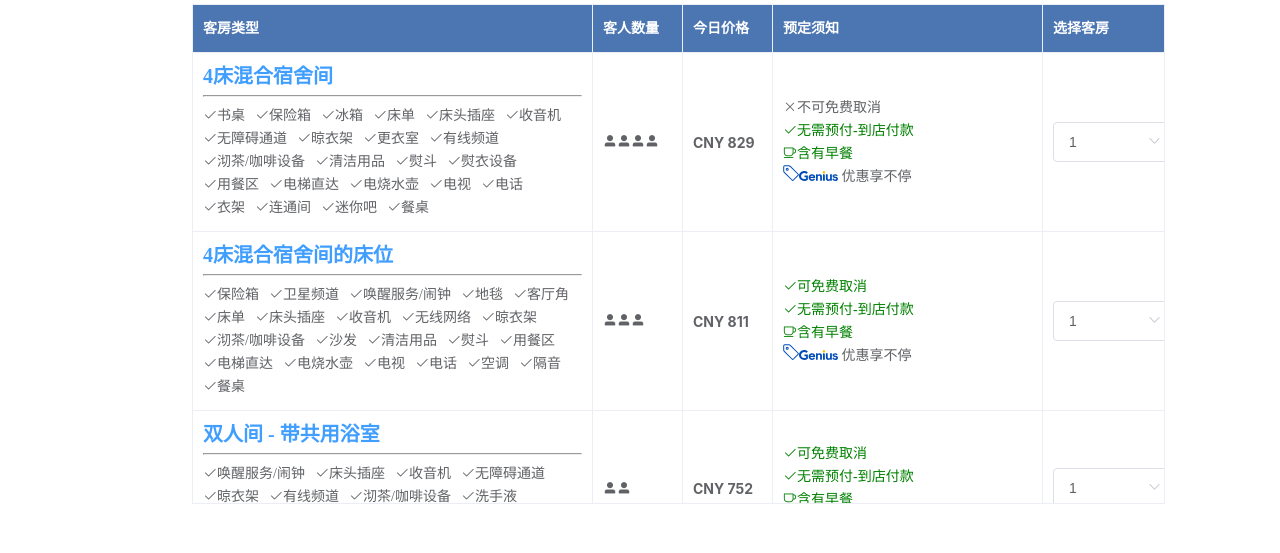
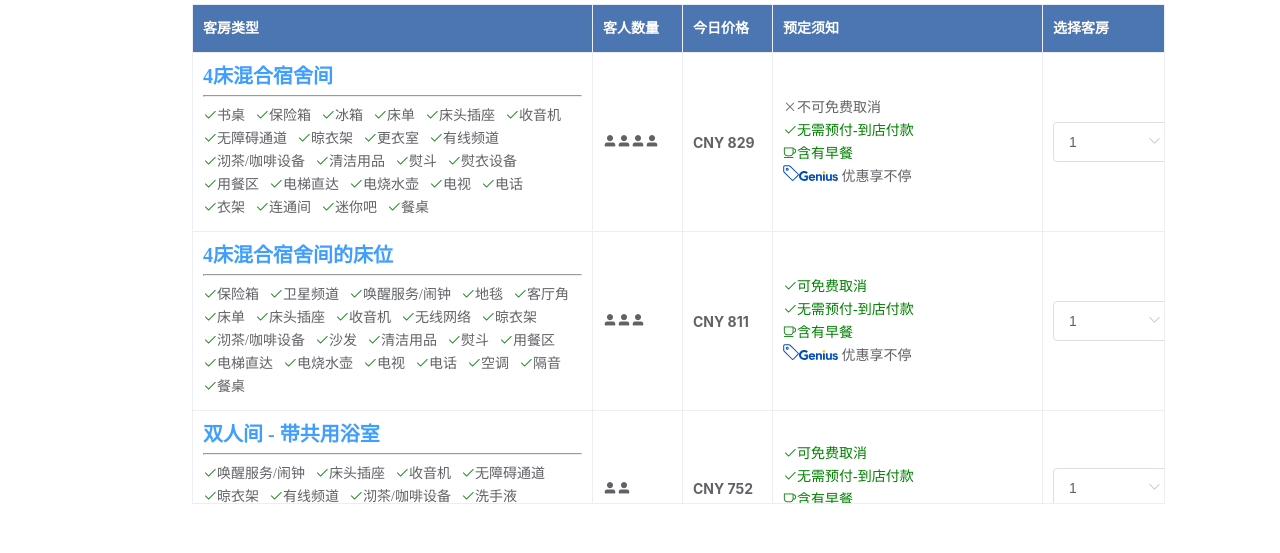
Before and after one commit to ietoto/booking-ex, a Vue app in the folder fore-end/: page /hoteldetail in a window 1280 px wide. Shown: the part 1650-2203 px from the top of the page. Built offline with nearby package versions, Linux system fonts and the light colour scheme.

Commit message:
5-17结束

```diff
--- a/fore-end/src/components/HotelDetail/RoomTable.vue
+++ b/fore-end/src/components/HotelDetail/RoomTable.vue
@@ -8,7 +8,7 @@
                     <hr>
                     <div class="facility-container">
                         <div v-for="facility in scope.row.facilities" :key="facility" class="facility-item">
-                            <i class="el-icon-check"></i>
+                            <i class="el-icon-check green-text"></i>
                             <span>{{ facility }}</span>
                         </div>
                     </div>
```
